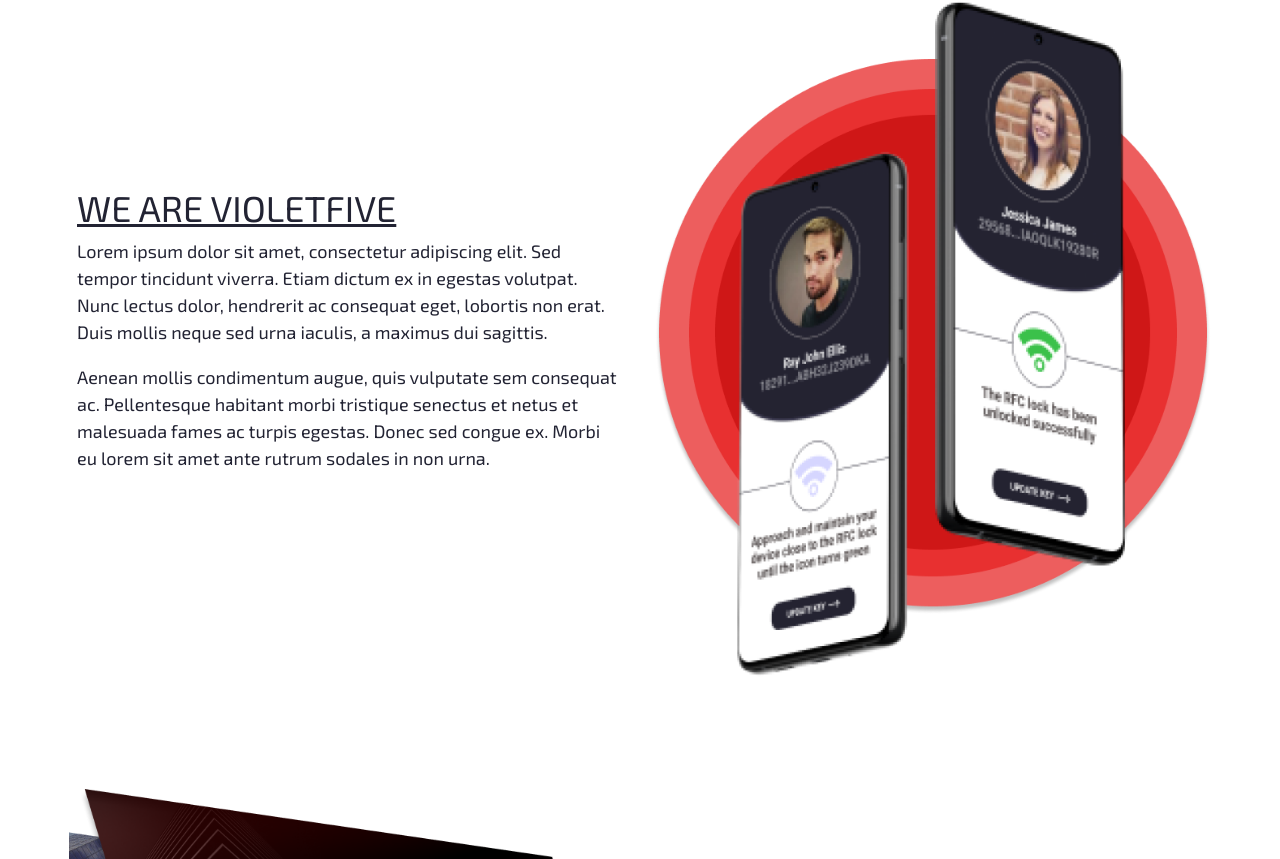
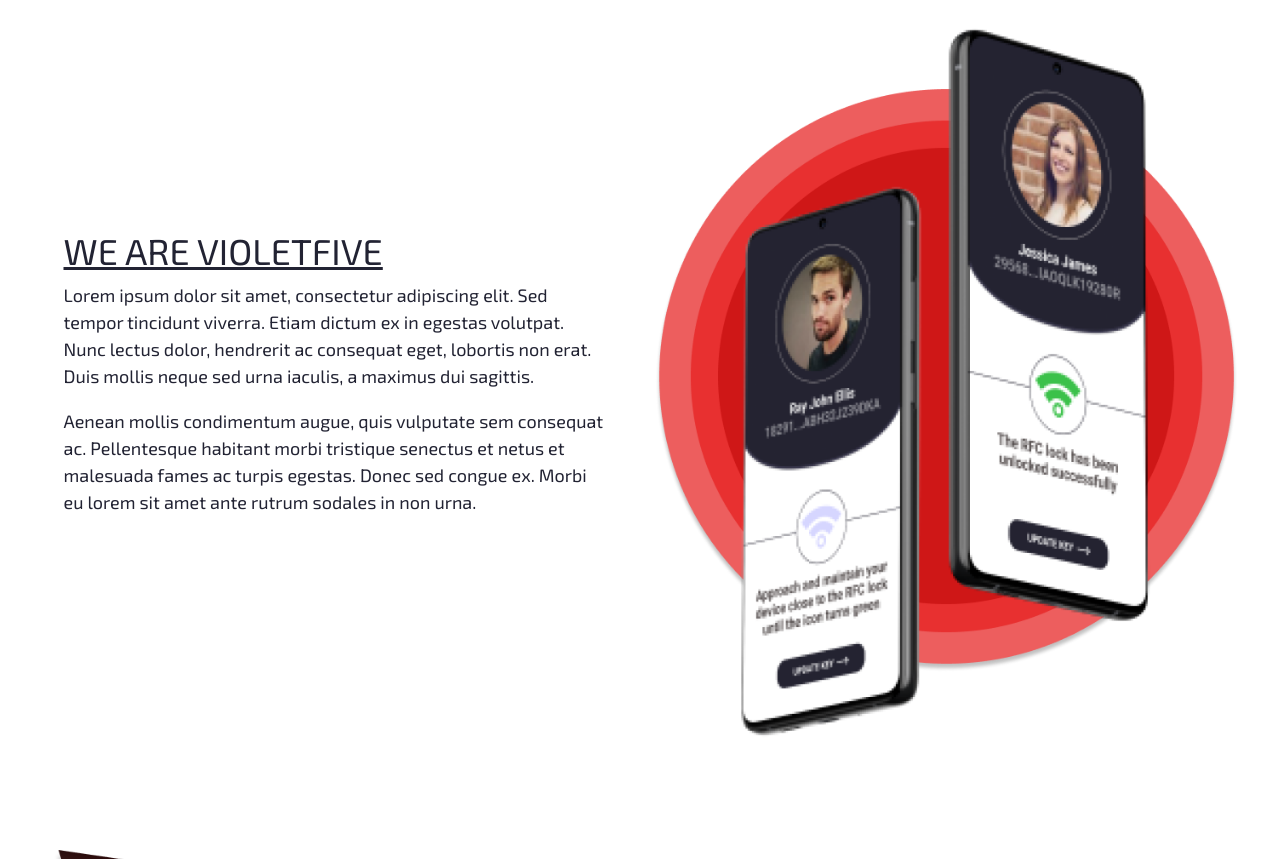
Before and after one commit to h-nick/violetfive-v2, a Next.js app: page / in a window 1280 px wide. Shown: the part 841-1700 px from the top of the page. Built offline with nearby package versions, Linux system fonts and the light colour scheme.

Commit message:
Added global class for extra margins

```diff
--- a/components/hero/hero.tsx
+++ b/components/hero/hero.tsx
@@ -63,7 +63,7 @@
           </h1>
         </Col>
       </Row>
-      <Row className="pt-3 pb-5 mb-5">
+      <Row className="pt-3 mb-10">
         <Col xs={12}>
           <div className={clsx(classes.buttonGroup, 'pt-3')}>
             <Button
@@ -80,7 +80,6 @@
             />
           </div>
         </Col>
-        <Col xs={12} md={2} />
       </Row>
     </Container>
   </div>
--- a/pages/index.tsx
+++ b/pages/index.tsx
@@ -9,7 +9,7 @@
   <div className={classes.root}>
     <Hero />
 
-    <div className={clsx(classes.middle, 'mt-5 pt-5 px-2 px-sm-4 m-xl-4')}>
+    <div className={clsx(classes.middle, 'mt-10 px-2 px-sm-4 px-xl-4')}>
       <Container fluid>
         <Row className={clsx(classes.about, 'align-items-center')}>
           <Col xs={12} md={6}>
@@ -60,7 +60,7 @@
         </Row>
       </Container>
 
-      <Container className="mt-5 pt-lg-5 px-md-5">
+      <Container className="mt-10 px-md-5">
         <h2 className="text-center">OUR SERVICES</h2>
 
         <Row className="mt-5">
--- a/styles/global.scss
+++ b/styles/global.scss
@@ -42,3 +42,19 @@
 .bold {
   font-weight: $bold;
 }
+
+.mt-10 {
+  margin-top: 6rem !important;
+}
+
+.ml-10 {
+  margin-left: 6rem !important;
+}
+
+.mr-10 {
+  margin-right: 6rem !important;
+}
+
+.mb-10 {
+  margin-bottom: 6rem !important;
+}
```
